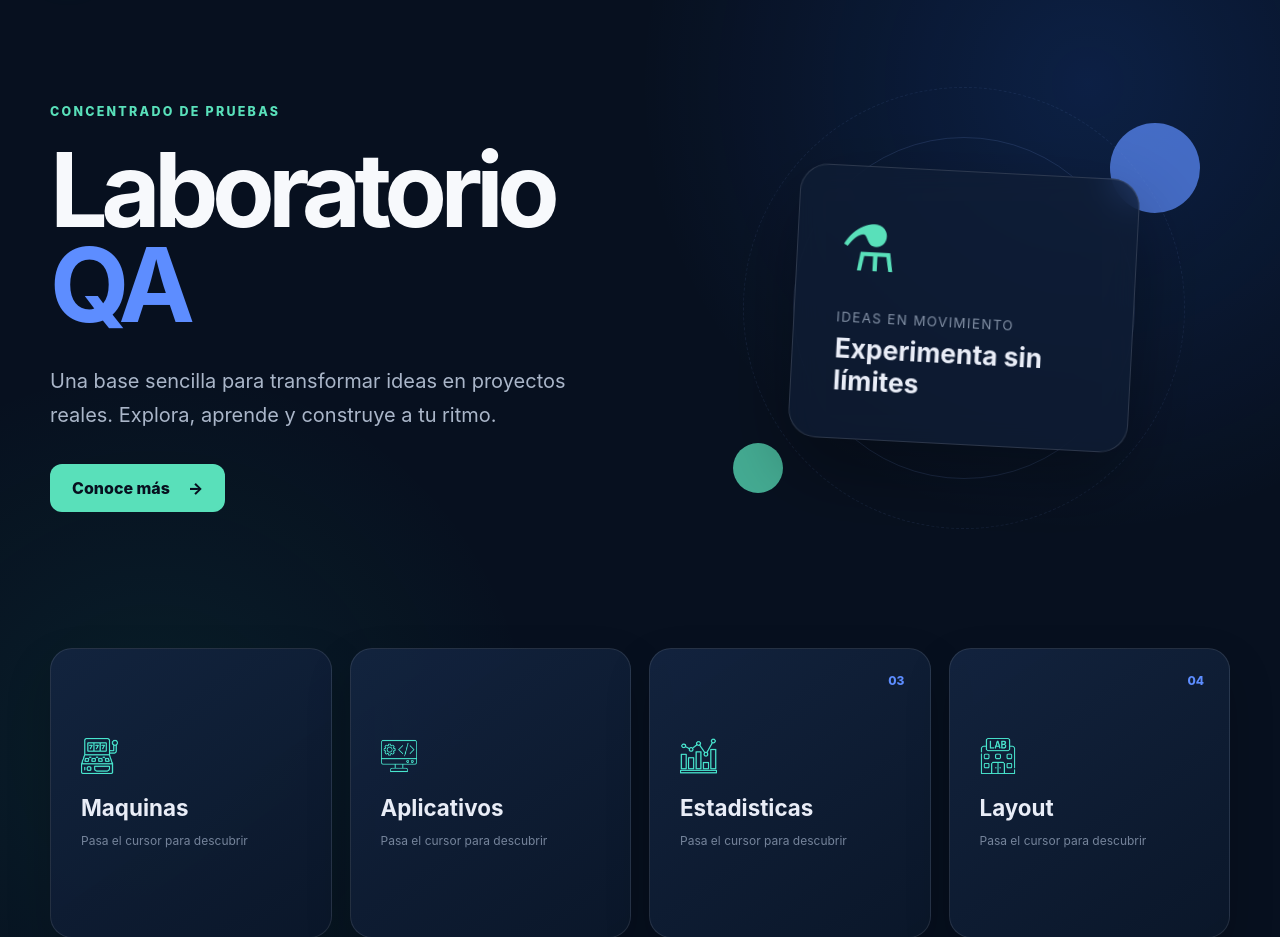
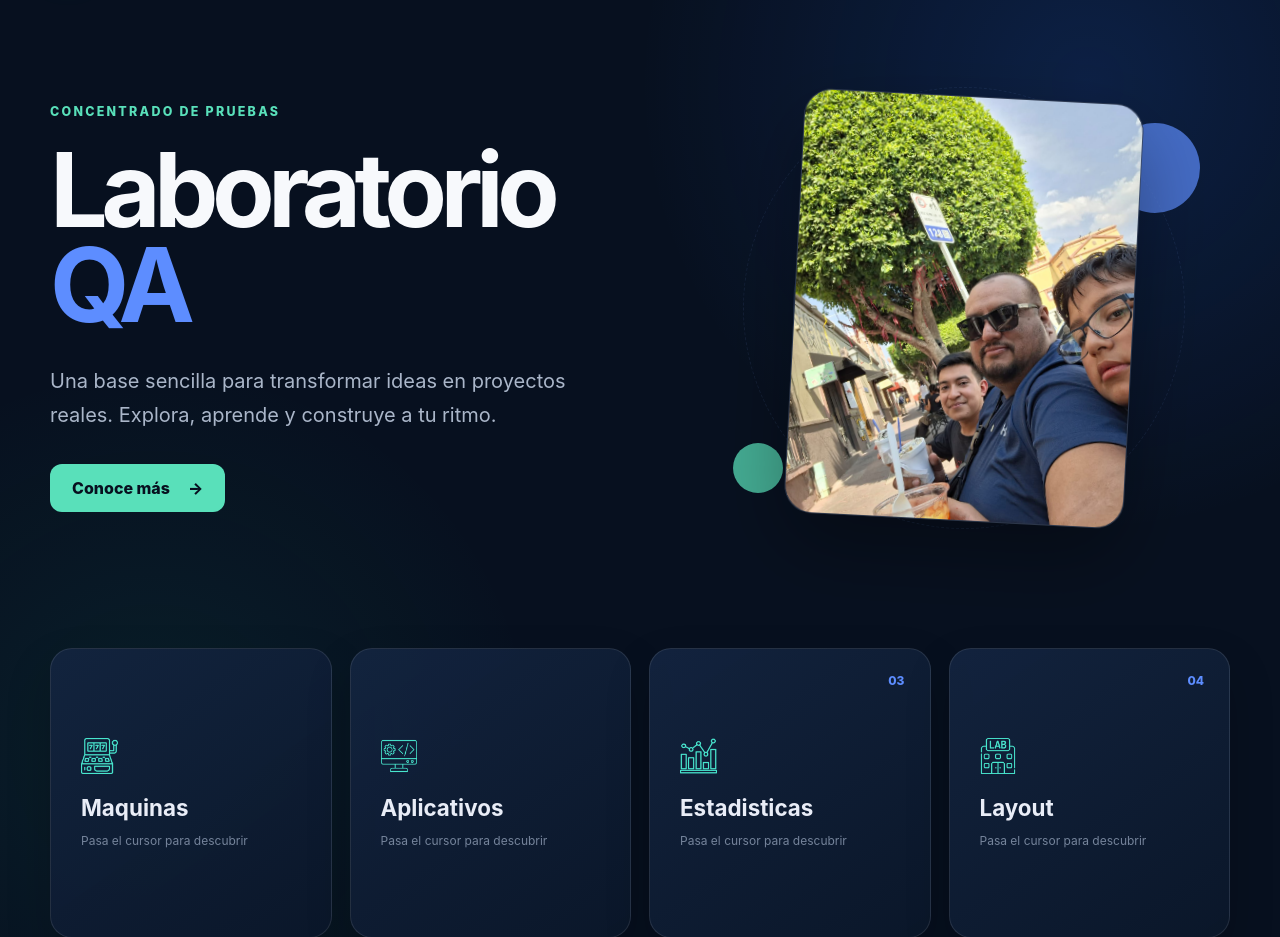
Before and after one commit to FerGC11/LaboratorioQA, a Django app: page /inicio/ in a window 1280 px wide. Shown: the part 92-1029 px from the top of the page. Run offline with Django 5.2, Linux system fonts and the light colour scheme.

Commit message:
agrego foto

```diff
--- a/templates/inicio.html
+++ b/templates/inicio.html
@@ -11,8 +11,8 @@
     </div>
     <div class="visual" aria-hidden="true">
         <div class="orb orb-one"></div><div class="orb orb-two"></div>
-        <div class="glass-card"><div class="flask">⚗</div><p>Ideas en movimiento</p><strong>Experimenta sin límites</strong></div>
-        <!--div class="glass-card photo-card"><img class="hero-photo" src="{% static 'imagenes/foto.jpeg' %}" alt=""></div-->
+        <!--div class="glass-card"><div class="flask">⚗</div><p>Ideas en movimiento</p><strong>Experimenta sin límites</strong></div-->
+        <div class="glass-card photo-card"><img class="hero-photo" src="{% static 'imagenes/foto.jpeg' %}" alt=""></div>
     </div>
 </section>
 <section class="features" id="conoce-mas">
```
